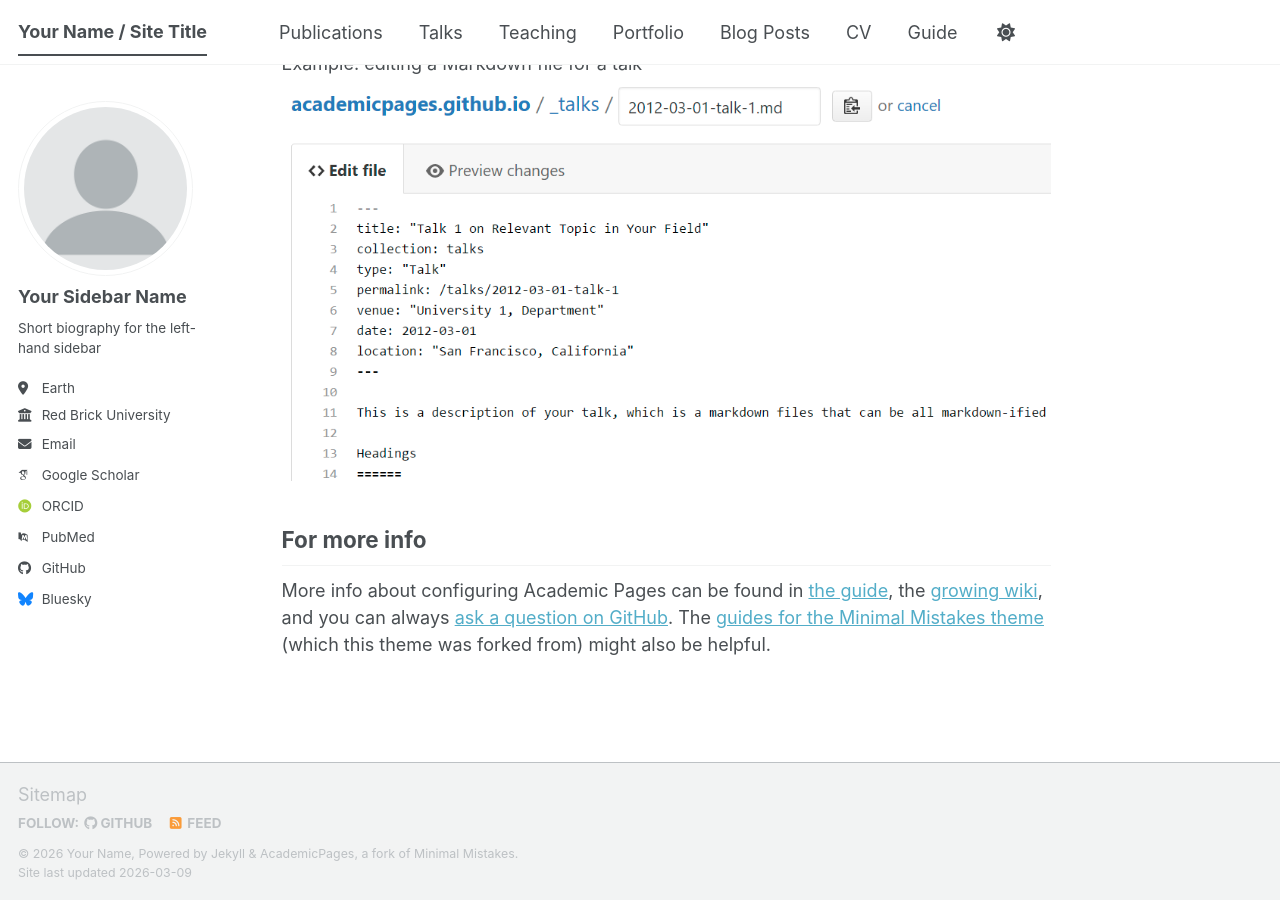
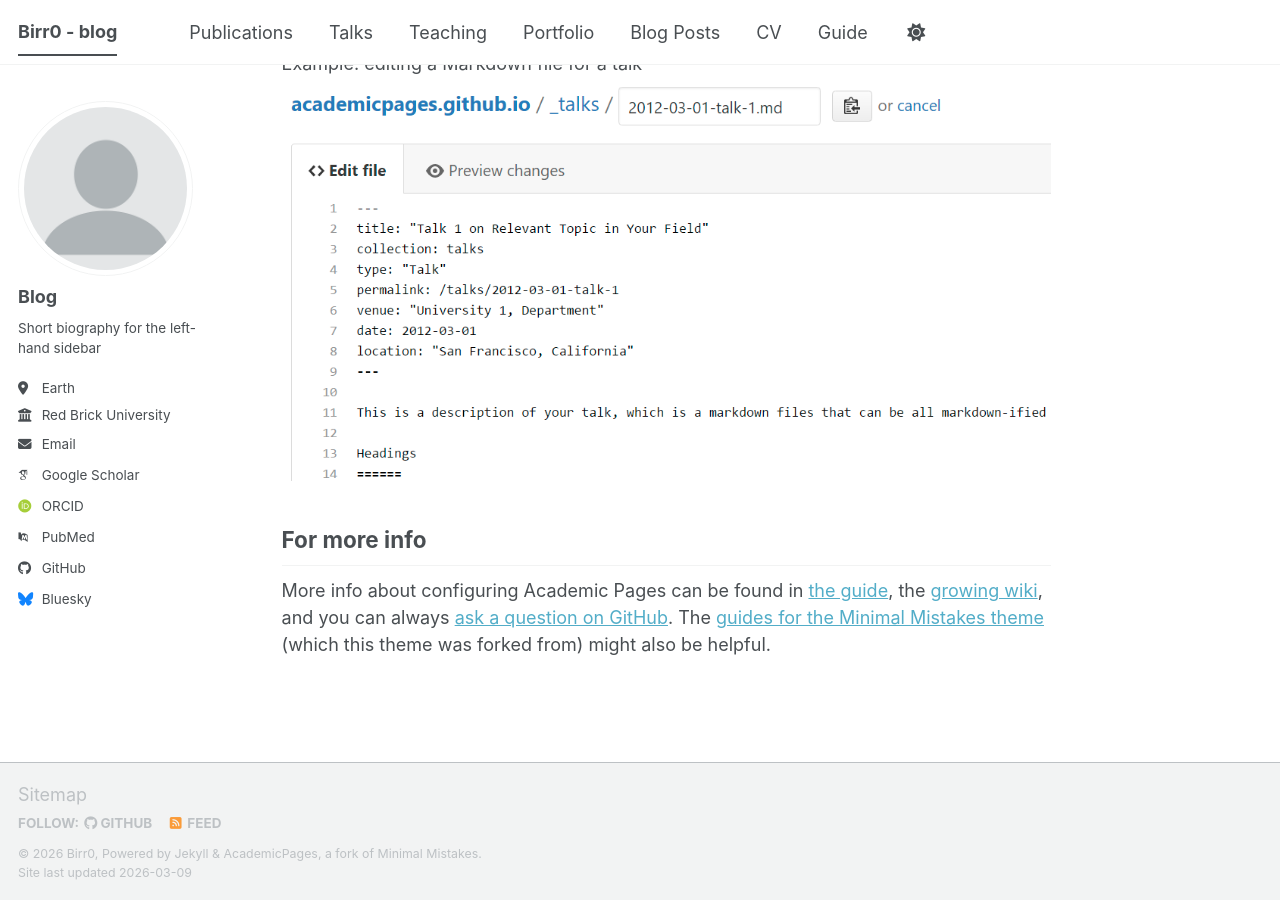
Before and after one commit to Birr0/Birr0.github.io, a Jekyll site: the page built from _pages/about.md, in a window 1280 px wide and 900 px high, scrolled down 2720 px. Built offline with Jekyll 4.4.1, drawn with Linux system fonts in a browser that asks for light colours; some web fonts are replaced; a script bundle is joined from its source files by our own code; library files that are not in the unit come from our copies.

Commit message:
Update _config.yml
First commit

```diff
--- a/_config.yml
+++ b/_config.yml
@@ -9,11 +9,11 @@
 # Basic Site Settings
 locale                   : "en-US"
 site_theme               : "default" # The available themes options are "default", "air", "sunrise", "mint", "dirt" and "contrast"
-title                    : "Your Name / Site Title"
+title                    : "Birr0 - blog"
 title_separator          : "-"
-name                     : &name "Your Name"
-description              : &description "Your Name's academic portfolio"   # Update this with a general description of your site, this is the default if not overridden by a page
-url                      : https://academicpages.github.io # The base hostname & protocol for your site e.g. "https://[your GitHub username].github.io",
+name                     : &name "Birr0"
+description              : &description "Blog for my projects"
+url                      : https://Birr0.github.io # The base hostname & protocol for your site e.g. "https://[your GitHub username].github.io",
                                                            # or if you already have some other page hosted on Github then use "https://[your GitHub username].github.io/[Your Repo Name]"
 baseurl                  : "" # the subpath of your site, e.g. "/blog"
 repository               : "academicpages/academicpages.github.io"
@@ -24,7 +24,7 @@
 author:
   # Biographic information
   avatar           : "profile.png"
-  name             : "Your Sidebar Name"
+  name             : "Blog"
   pronouns         : # example: "she/her"
   bio              : "Short biography for the left-hand sidebar"
   location         : "Earth"
```
